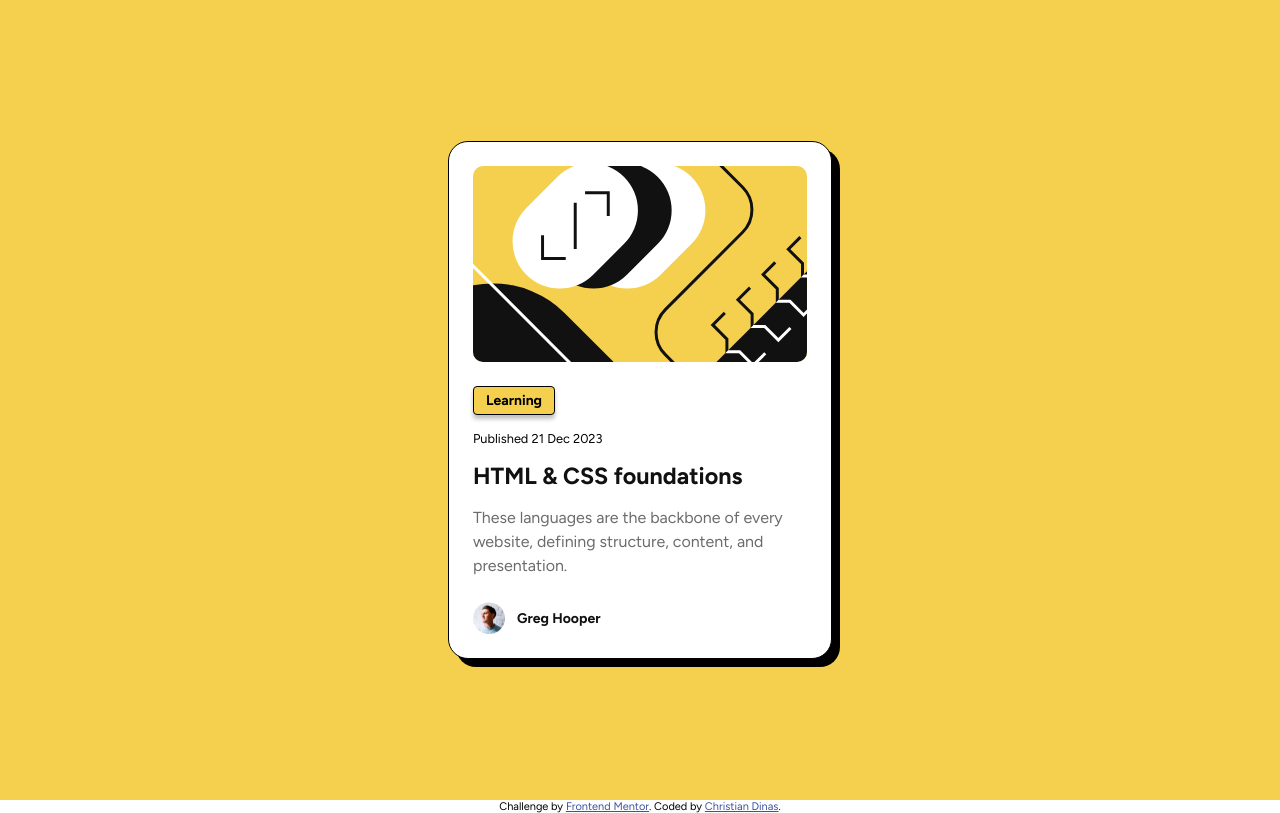
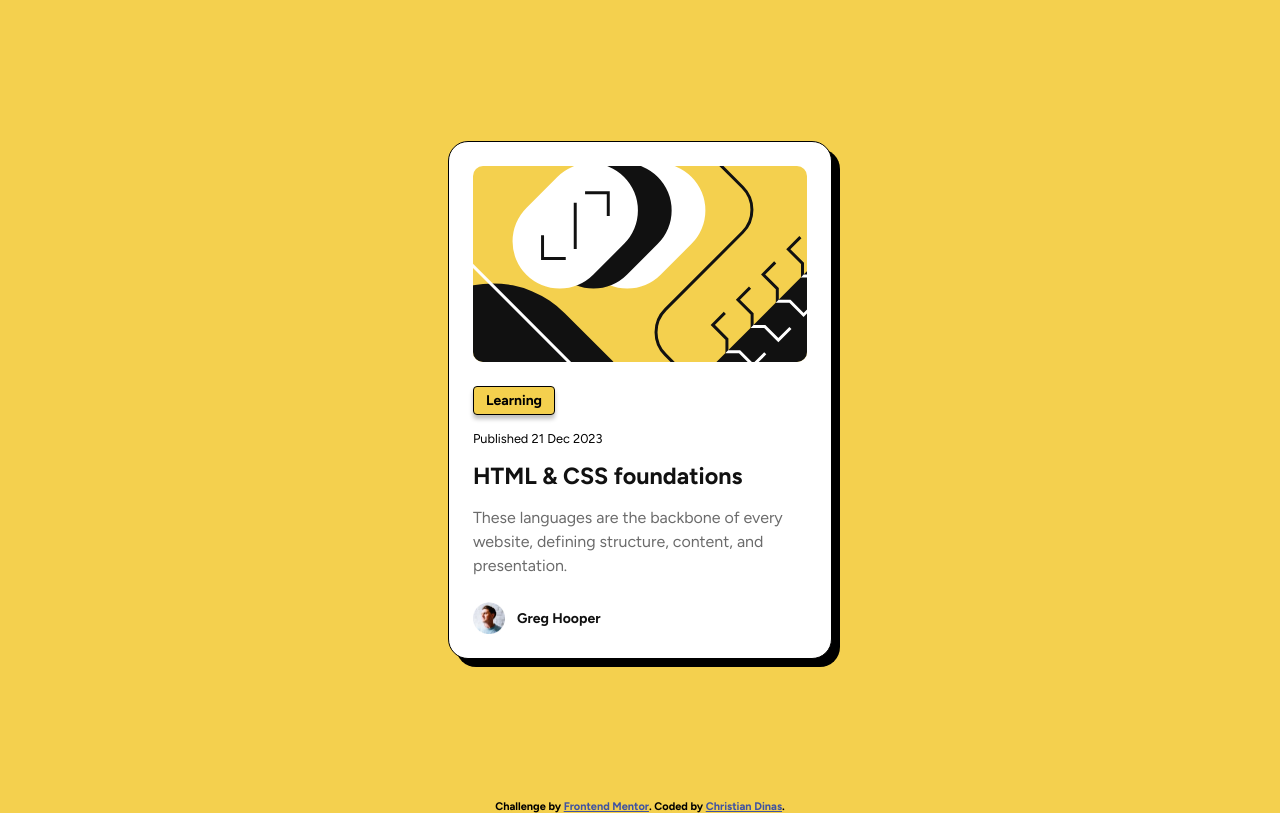
Before and after one commit to krydens-dev/blog-preview-card-main, a plain HTML site: page index.html in a window 1280 px wide. Drawn offline with Linux system fonts and the light colour scheme.

Commit message:
footer update

```diff
--- a/design/styles.css
+++ b/design/styles.css
@@ -106,12 +106,17 @@ body {
 }
 
 
+
+
 .attribution {
     font-size: 0.6875rem; text-align: center;
+    background-color: var(--bg-color);
+    font-weight: bold;
 }
 
 .attribution a {
     color: hsl(228, 45%, 44%);
+    font-weight: bold;
 }
 
 
```
